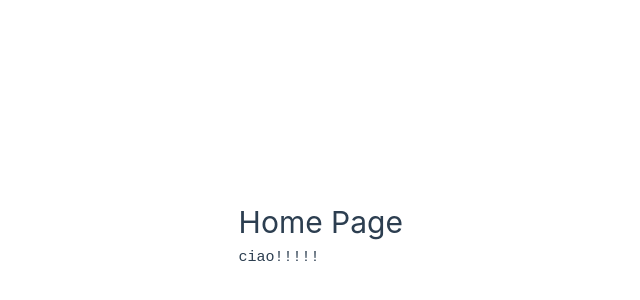
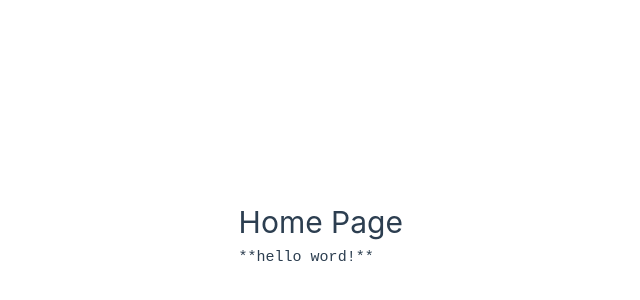
Before and after one commit to zombiehype/my-vue-site, a Vue app: page / in a window 1280 px wide. Shown: the part 166-466 px from the top of the page, without its empty margins (237-877 px from the left). Built offline with nearby package versions, Linux system fonts and the light colour scheme; the HTML template or start-up script is replaced by a standard one.

Commit message:
moved content folder

```diff
--- a/src/App.vue
+++ b/src/App.vue
@@ -4,7 +4,7 @@ import { ref, onMounted } from 'vue'
 const page = ref(null)
 
 onMounted(async () => {
-  const res = await fetch('/src/content/pages/home.md')
+  const res = await fetch('public/content/pages/home.md')
   page.value = await res.text()
 })
 </script>
--- a/src/content/pages/home.md
+++ /dev/null
@@ -1 +0,0 @@
-ciao!!!!!
```
Also changed, not shown: public/content/pages/home.md (added, +1 -0 lines).
